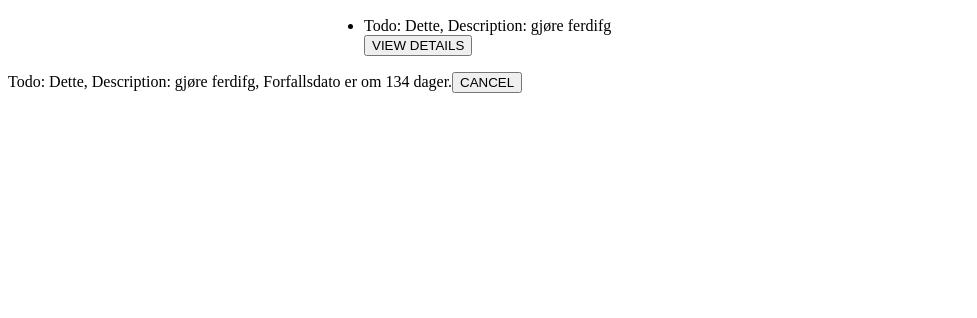
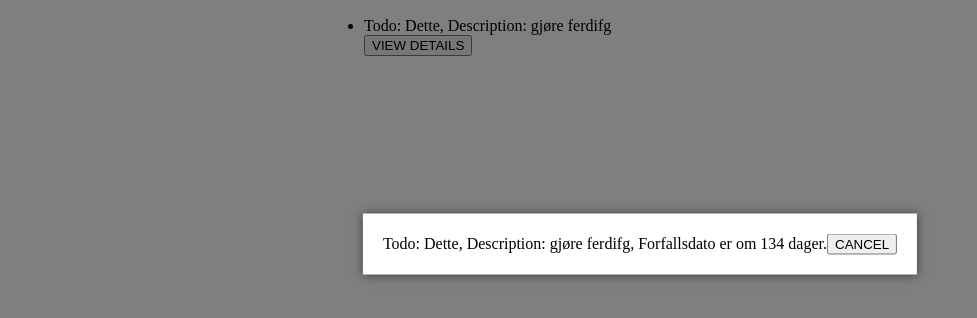
Before and after one commit to Codin-Wizard/ToDo-List, a website built with webpack: page src/template.html in a window 1280 px wide. Both pictures are taken after a click on the button "VIEW DETAILS". Shown: the part 156-474 px from the top of the page, without its empty margins (0-977 px from the left). Built offline with nearby package versions, Linux system fonts and the light colour scheme.

Commit message:
Fikset detaljer

```diff
--- a/src/scripts/DOM_Stuff.js
+++ b/src/scripts/DOM_Stuff.js
@@ -1,3 +1,9 @@
+
+
+
+
+
+//En funkjson til å se details i hver todo
 function viewDetails(todo) {
     const viewDetailsButton = document.createElement('button');
     viewDetailsButton.textContent = 'VIEW DETAILS';
@@ -7,16 +13,25 @@ function viewDetails(todo) {
         details.classList.add('details');
         details.textContent = `Todo: ${todo.title}, Description: ${todo.description}, ${todo.calcDueDate()}`
 
+        //Lager en grå overlay for å sette detaljer i fokus
+        const overlay = document.createElement('div');
+        overlay.id = 'overlay';
+
         const exitDetails = document.createElement('button');
         exitDetails.textContent = 'CANCEL';
         exitDetails.addEventListener('click', () => {
             body.removeChild(details)
+            body.removeChild(overlay)
         })
+        overlay.addEventListener('click', () => {
+            body.removeChild(details)
+            body.removeChild(overlay)
+        })
+        details.append(exitDetails)
 
-        details.append(exitDetails)
         const body = document.querySelector('body');
 
-        body.append(details)
+        body.append(details, overlay)
     })
     return viewDetailsButton;
 }
@@ -34,6 +49,7 @@ export function renderProjectToDOM(project) {
 
     // Iterate over todos and create list items
     project.todos.forEach(todo => {
+        //Kaller funksjon til å se detaljer
         const detailsButton = viewDetails(todo);
         const todoItem = document.createElement('li');
         todoItem.textContent = `Todo: ${todo.title}, Description: ${todo.description}`;
--- a/src/style.css
+++ b/src/style.css
@@ -21,3 +21,24 @@
 #main-content{
     grid-area: main-content;
 }
+
+.details{
+    position: absolute;
+    top: 50%;
+    left: 50%;
+    transform: translate(-50%, -50%);
+    background-color: white;
+    padding: 20px;
+    box-shadow: 0px 0px 10px rgba(0, 0, 0, 0.5);
+    z-index: 1002;
+}
+/* Style the overlay */
+#overlay {
+    position: fixed;
+    top: 0;
+    left: 0;
+    width: 100%;
+    height: 100%;
+    background-color: rgba(0, 0, 0, 0.5); /* Semi-transparent grey */
+    z-index: 1000; /* Lower than the popup */
+  }
```
